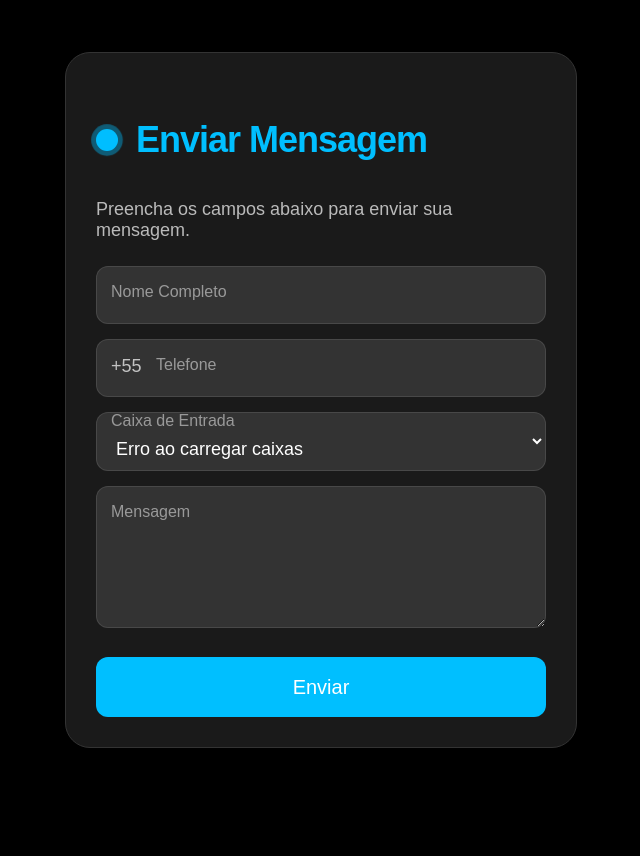
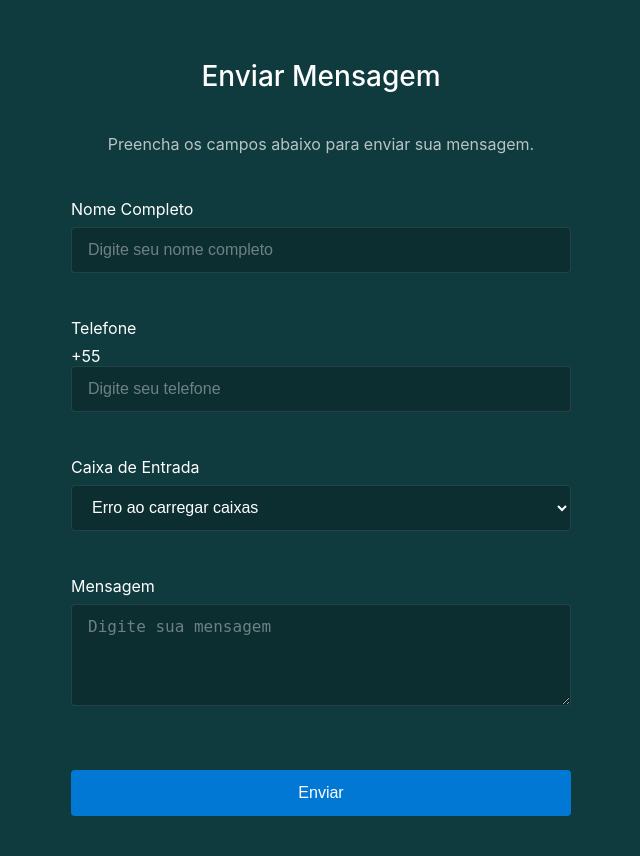
Before and after one commit to juniorsereno/Nova-Mensagem-Chatwoot, a Flask app: page / in a window 1280 px wide. Shown: the whole page, without its empty margins (319-959 px from the left). Before the commit the page ends 748 px from the top, so only its background shows below. Run offline with Flask 2, Linux system fonts and the light colour scheme.

Commit message:
Style: Complete redesign with #0f3a3e background and modern form style

```diff
--- a/static/script.js
+++ b/static/script.js
@@ -59,14 +59,14 @@ document.addEventListener('DOMContentLoaded', function() {
     form.addEventListener('submit', function(event) {
         event.preventDefault(); // Impede o envio padrão do formulário
         // Coletar dados do formulário
-        const nomeCompletoInput = form.querySelector('label:not(.tel-label) input[type="text"].input');
+        const nomeCompletoInput = document.getElementById('nome_completo');
         const nomeCompleto = nomeCompletoInput ? nomeCompletoInput.value : '';
 
-        const telefoneInput = form.querySelector('.tel-label input.input');
+        const telefoneInput = document.getElementById('telefone');
         const telefone = telefoneInput ? telefoneInput.value : '';
 
         const inboxId = inboxSelect.value;
-        const mensagemTextarea = form.querySelector('textarea.input');
+        const mensagemTextarea = document.getElementById('mensagem');
         const mensagem = mensagemTextarea ? mensagemTextarea.value : '';
 
         if (!inboxId) {
--- a/static/style.css
+++ b/static/style.css
@@ -1,70 +1,47 @@
-/* From Uiverse.io by ammarsaa - Modified for centering */
-/* Add styles for the body to make the background black */
+/* Novo estilo baseado na imagem de referência */
 body {
-  background-color: #000000;
+  background-color: #0f3a3e; /* Cor de fundo solicitada */
   margin: 0;
   padding: 0;
   display: flex;
   justify-content: center;
   align-items: center;
   min-height: 100vh;
-  font-family: Arial, Helvetica, sans-serif;
+  font-family: -apple-system, BlinkMacSystemFont, "Segoe UI", Roboto, Oxygen, Ubuntu, Cantarell, "Open Sans", "Helvetica Neue", sans-serif;
+  color: #fff;
 }
 
 .form {
   display: flex;
   flex-direction: column;
-  gap: 15px; /* Aumentado de 10px para 15px */
+  gap: 25px;
   width: 100%;
-  max-width: 450px; /* Aumentado de 350px para 450px */
-  padding: 30px; /* Aumentado de 20px para 30px */
-  border-radius: 25px; /* Aumentado de 20px para 25px */
+  max-width: 500px;
+  padding: 40px;
   position: relative;
-  background-color: #1a1a1a;
+  background-color: transparent; /* Sem background para o formulário */
   color: #fff;
-  border: 1px solid #333;
-  box-shadow: 0 6px 12px rgba(0, 0, 0, 0.4); /* Sombra mais pronunciada */
+  border: none; /* Sem borda */
 }
 
 .title {
-  font-size: 36px; /* Aumentado de 28px para 36px */
-  font-weight: 600;
-  letter-spacing: -1px;
+  font-size: 28px;
+  font-weight: 500;
+  letter-spacing: normal;
   position: relative;
-  display: flex;
-  align-items: center;
-  padding-left: 40px; /* Aumentado de 30px para 40px */
-  color: #00bfff;
-  margin-bottom: 5px; /* Adicionado para melhorar espaçamento */
+  display: block;
+  color: #fff;
+  margin-bottom: 0;
+  text-align: center;
 }
 
-.title::before {
-  width: 22px; /* Aumentado de 18px para 22px */
-  height: 22px; /* Aumentado de 18px para 22px */
-}
+/* Removidos os pseudo-elementos ::before e ::after que criavam o círculo azul */
 
-.title::after {
-  width: 22px; /* Aumentado de 18px para 22px */
-  height: 22px; /* Aumentado de 18px para 22px */
-  animation: pulse 1s linear infinite;
-}
-
-.title::before,
-.title::after {
-  position: absolute;
-  content: "";
-  height: 22px; /* Aumentado de 16px para 22px */
-  width: 22px; /* Aumentado de 16px para 22px */
-  border-radius: 50%;
-  left: 0px;
-  background-color: #00bfff;
-}
-
-.message,
-.signin {
-  font-size: 18px; /* Aumentado de 14.5px para 18px */
+.message {
+  font-size: 16px;
   color: rgba(255, 255, 255, 0.7);
-  margin-bottom: 10px; /* Adicionado para melhorar espaçamento */
+  margin-bottom: 20px;
+  text-align: center;
 }
 
 .signin {
@@ -96,122 +73,91 @@ body {
 
 .form label.tel-label .ddi {
   position: absolute;
-  left: 15px; /* Aumentado de 10px */
-  top: 17px; /* Aumentado de 12.5px para alinhar com o texto maior */
-  font-size: 18px; /* Aumentado de medium para 18px */
-  color: rgba(255, 255, 255, 0.7); /* Cor similar ao placeholder */
-  z-index: 1; /* Para ficar sobre o input se necessário, mas o padding deve evitar */
-  pointer-events: none; /* Para não interferir com o clique no input */
-  font-weight: 500; /* Adicionado para melhor visibilidade */
+  left: 16px;
+  top: 13px; /* Alinhado com o texto do input */
+  font-size: 16px;
+  color: rgba(255, 255, 255, 0.7);
+  z-index: 1;
+  pointer-events: none;
 }
 
 .form label.tel-label .input {
-  padding-left: 60px; /* Aumentado de 50px para acomodar o DDI maior */
+  padding-left: 50px; /* Espaço para o DDI */
 }
 
-/* Ajuste para o span do label do telefone quando placeholder-shown */
-.form label.tel-label .input:placeholder-shown + span {
-  left: 60px; /* Aumentado de 50px para alinhar com o novo padding */
+/* Estilo para form-group */
+.form-group {
+  margin-bottom: 20px;
 }
 
-/* Ajuste para o span do label do telefone quando focado/válido */
-.form label.tel-label .input:focus + span,
-.form label.tel-label .input:valid + span {
-  left: 60px; /* Aumentado de 50px para manter o label "Telefone" alinhado após o DDI */
+/* Estilo para labels */
+.form label {
+  display: block;
+  margin-bottom: 8px;
+  font-size: 16px;
+  font-weight: 400;
+  color: #fff;
 }
 
-.form label .input,
-.form label .textarea { /* Adicionado .textarea para aplicar estilos semelhantes */
-  background-color: #333;
+/* Estilo para inputs, select e textarea */
+.form .input,
+.form select,
+.form textarea {
+  background-color: rgba(0, 0, 0, 0.2);
   color: #fff;
   width: 100%;
-  padding: 25px 10px 10px 15px; /* Aumentado de 20px 05px 05px 10px */
+  padding: 12px 16px;
   outline: 0;
-  border: 1px solid rgba(105, 105, 105, 0.397);
-  border-radius: 12px; /* Aumentado de 10px */
-  box-sizing: border-box; /* Garante que padding não aumente a largura total */
-  font-size: 18px; /* Aumentado de medium */
+  border: 1px solid rgba(255, 255, 255, 0.1);
+  border-radius: 4px;
+  box-sizing: border-box;
+  font-size: 16px;
+  height: auto;
+  min-height: 46px;
+  transition: border-color 0.2s ease;
 }
 
-.form label .input + span,
-.form label .textarea + span { /* Adicionado .textarea */
-  color: rgba(255, 255, 255, 0.5);
-  position: absolute;
-  left: 15px; /* Aumentado de 10px */
-  top: 0px;
-  font-size: 1em; /* Aumentado de 0.9em */
-  cursor: text;
-  transition: 0.3s ease;
+/* Estilo para focus */
+.form .input:focus,
+.form select:focus,
+.form textarea:focus {
+  border-color: rgba(255, 255, 255, 0.5);
+  box-shadow: 0 0 0 1px rgba(255, 255, 255, 0.1);
 }
 
-.form label .input:placeholder-shown + span,
-.form label .textarea:placeholder-shown + span { /* Adicionado .textarea */
-  top: 17px; /* Aumentado de 12.5px */
-  font-size: 1em; /* Aumentado de 0.9em */
+/* Estilo para placeholder */
+.form .input::placeholder,
+.form select::placeholder,
+.form textarea::placeholder {
+  color: rgba(255, 255, 255, 0.4);
 }
 
-.form label .input:focus + span,
-.form label .input:valid + span,
-.form label .textarea:focus + span,
-.form label .textarea:valid + span { /* Adicionado .textarea */
-  color: #00bfff;
-  top: 0px;
-  font-size: 0.8em; /* Aumentado de 0.7em */
-  font-weight: 600;
-}
-
-.input,
-.textarea { /* Adicionado .textarea */
-  font-size: 18px; /* Aumentado de medium */
-  height: auto; /* Garante altura adequada */
-  min-height: 50px; /* Altura mínima para inputs */
-}
-
-/* Estilo específico para o textarea para garantir que o span do label funcione corretamente */
-.form label textarea.input {
-  min-height: 120px; /* Aumentado para dar mais espaço para a mensagem */
-  padding-top: 30px; /* Aumentado para dar mais espaço para o label */
-  line-height: 1.4; /* Melhor espaçamento entre linhas */
-}
-
-.form label textarea.input + span {
-  top: 17px; /* Aumentado de 12.5px para alinhar com os outros campos */
-}
-
-.form label textarea.input:focus + span,
-.form label textarea.input:valid + span {
-  top: 5px; /* Aumentado de 0px para melhor visibilidade */
+/* Estilo para textarea */
+.form textarea {
+  min-height: 100px;
+  resize: vertical;
 }
 
 .submit {
   border: none;
   outline: none;
-  padding: 15px; /* Aumentado de 10px */
-  border-radius: 12px; /* Aumentado de 10px */
+  padding: 12px 16px;
+  border-radius: 4px;
   color: #fff;
-  font-size: 20px; /* Aumentado de 16px */
-  font-weight: 500; /* Adicionado para melhor visibilidade */
-  transition: .3s ease; /* Corrigido de transform para transition */
-  background-color: #00bfff;
-  margin-top: 10px; /* Adicionado para melhor espaçamento */
-  cursor: pointer; /* Adicionado para indicar que é clicável */
-  height: 60px; /* Altura fixa para o botão */
+  font-size: 16px;
+  font-weight: 500;
+  transition: background-color 0.2s ease;
+  background-color: #0078d4; /* Cor azul mais suave */
+  margin-top: 15px;
+  cursor: pointer;
+  height: 46px;
+  width: 100%;
 }
 
 .submit:hover {
-  background-color: #00bfff96;
-  transform: translateY(-2px); /* Efeito de elevação ao passar o mouse */
-  box-shadow: 0 4px 8px rgba(0, 0, 0, 0.2); /* Sombra ao passar o mouse */
+  background-color: #106ebe; /* Cor azul um pouco mais escura ao passar o mouse */
 }
 
-@keyframes pulse {
-  from {
-    transform: scale(0.9);
-    opacity: 1;
-  }
-
-  to {
-    transform: scale(1.8);
-    opacity: 0;
-  }
+.submit:active {
+  background-color: #005a9e; /* Cor azul ainda mais escura ao clicar */
 }
--- a/templates/index.html
+++ b/templates/index.html
@@ -8,31 +8,35 @@
 </head>
 <body>
     <form class="form">
-        <p class="title">Enviar Mensagem</p>
+        <h1 class="title">Enviar Mensagem</h1>
         <p class="message">Preencha os campos abaixo para enviar sua mensagem.</p>
-        <label>
-            <input class="input" type="text" placeholder="" required="">
-            <span>Nome Completo</span>
-        </label>
 
-        <label class="tel-label">
-            <span class="ddi">+55</span>
-            <input class="input" type="text" inputmode="numeric" pattern="[0-9]*" placeholder="" required="">
-            <span>Telefone</span>
-        </label>
+        <div class="form-group">
+            <label for="nome_completo">Nome Completo</label>
+            <input id="nome_completo" class="input" type="text" placeholder="Digite seu nome completo" required>
+        </div>
 
-        <label>
-            <select class="input" id="inbox_id_select" required="">
+        <div class="form-group">
+            <label for="telefone">Telefone</label>
+            <div class="tel-label">
+                <span class="ddi">+55</span>
+                <input id="telefone" class="input" type="text" inputmode="numeric" pattern="[0-9]*" placeholder="Digite seu telefone" required>
+            </div>
+        </div>
+
+        <div class="form-group">
+            <label for="inbox_id_select">Caixa de Entrada</label>
+            <select id="inbox_id_select" required>
                 <!-- Opções serão populadas pelo JavaScript -->
             </select>
-            <span>Caixa de Entrada</span>
-        </label>
+        </div>
 
-        <label>
-            <textarea class="input" placeholder="" required="" rows="4"></textarea>
-            <span>Mensagem</span>
-        </label>
-        <button class="submit">Enviar</button>
+        <div class="form-group">
+            <label for="mensagem">Mensagem</label>
+            <textarea id="mensagem" placeholder="Digite sua mensagem" required rows="4"></textarea>
+        </div>
+
+        <button type="submit" class="submit">Enviar</button>
     </form>
     <script src="{{ url_for('static', filename='script.js') }}"></script>
 </body>
```
